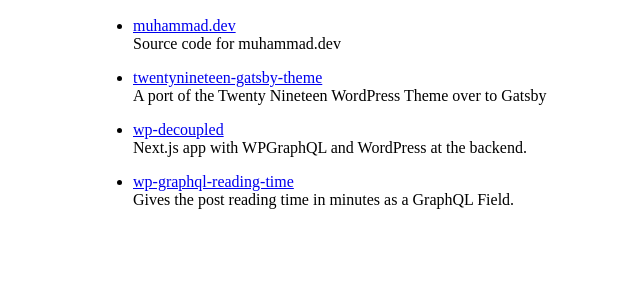
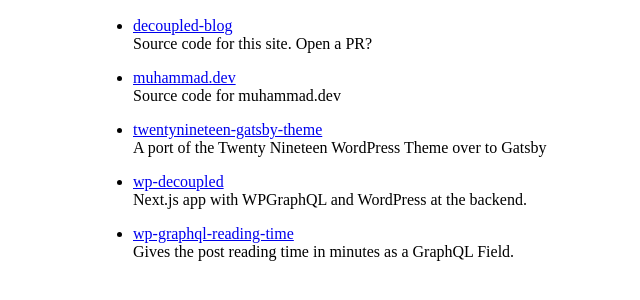
Before and after one commit to m-muhsin/decoupled-blog, a Gatsby site: page /code in a window 1280 px wide. Shown: the part 50-350 px from the top of the page, without its empty margins (127-767 px from the left). Built offline with nearby package versions, Linux system fonts and the light colour scheme; Gatsby itself is replaced by a stand-in of ours.

Commit message:
add decoupled-blog in code

```diff
--- a/src/pages/code.mdx
+++ b/src/pages/code.mdx
@@ -22,6 +22,9 @@
 
 ## Code
 
+- [decoupled-blog](https://github.com/m-muhsin/decoupled-blog)
+Source code for this site. Open a PR?
+
 - [muhammad.dev](https://github.com/m-muhsin/muhammadmuhsin.com)
 Source code for muhammad.dev
 
```
